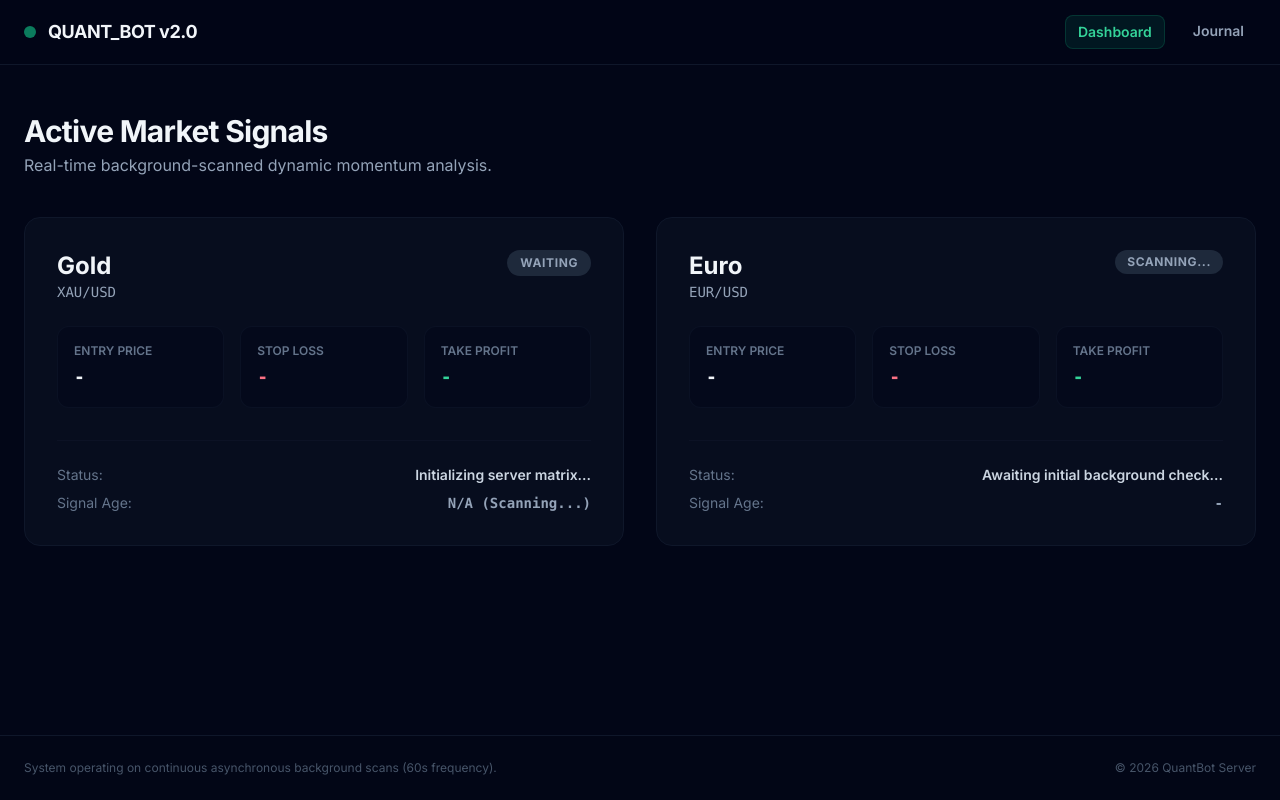
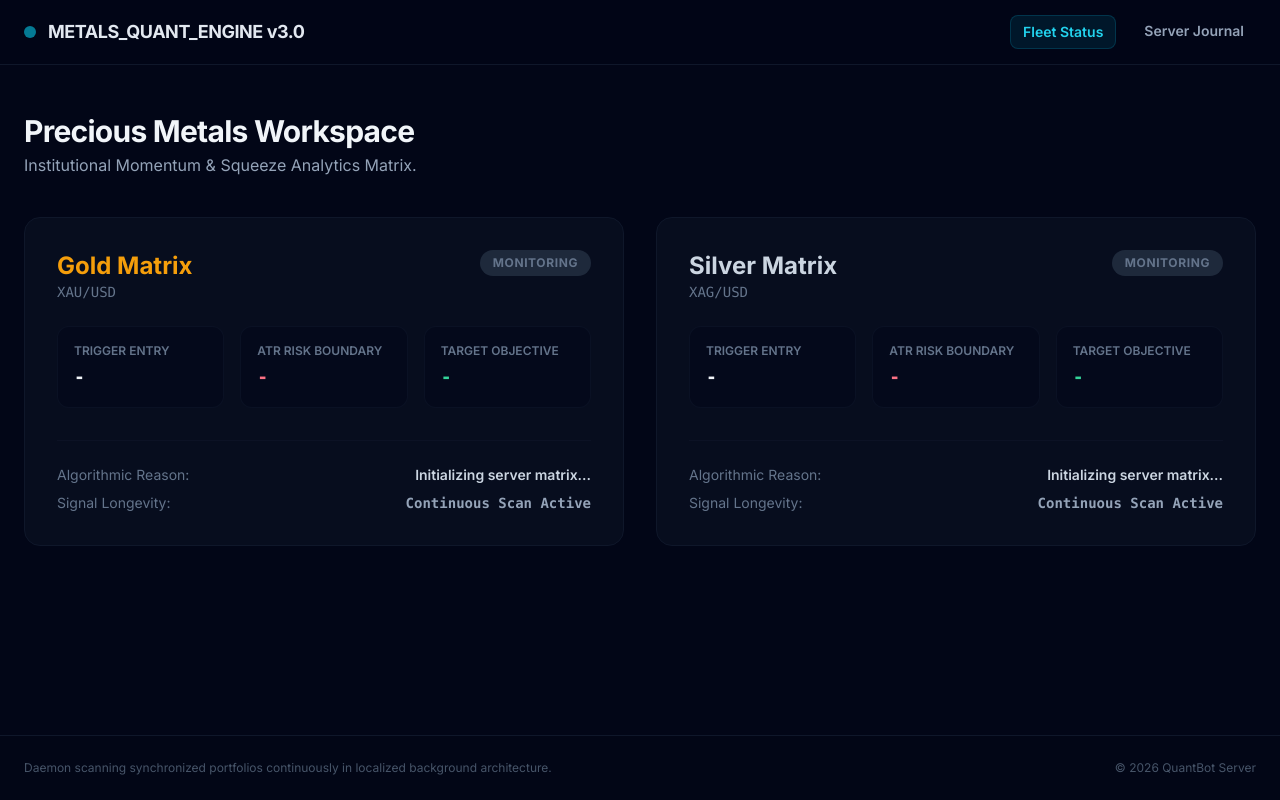
Before and after one commit to chatact135-wq/getmoney, a FastAPI app: page / in a window 1280 px wide. Run offline with FastAPI, Linux system fonts and the light colour scheme; some libraries are stand-ins or nearby versions.

Commit message:
Update index.html update silver

```diff
--- a/templates/index.html
+++ b/templates/index.html
@@ -3,110 +3,112 @@
 <head>
     <meta charset="UTF-8">
     <meta name="viewport" content="width=device-width, initial-scale=1.0">
-    <title>Intraday Trading Bot Dashboard</title>
+    <title>Precious Metals Algorithmic Fleet Dashboard</title>
     <script src="https://cdn.tailwindcss.com"></script>
     <style>
         @import url('https://fonts.googleapis.com/css2?family=Inter:wght@300;400;600;700&display=swap');
-        body {
-            font-family: 'Inter', sans-serif;
-        }
+        body { font-family: 'Inter', sans-serif; }
     </style>
 </head>
 <body class="bg-slate-950 text-slate-100 min-h-screen flex flex-col justify-between">
 
+    <!-- Header -->
     <header class="border-b border-slate-900 bg-slate-950/80 backdrop-blur-md sticky top-0 z-50">
         <div class="max-w-7xl mx-auto px-6 h-16 flex items-center justify-between">
             <div class="flex items-center gap-3">
-                <span class="w-3 h-3 rounded-full bg-emerald-500 animate-pulse"></span>
-                <h1 class="text-lg font-bold tracking-tight">QUANT_BOT v2.0</h1>
+                <span class="w-3 h-3 rounded-full bg-cyan-500 animate-pulse"></span>
+                <h1 class="text-lg font-bold tracking-tight text-slate-200">METALS_QUANT_ENGINE v3.0</h1>
             </div>
             <nav class="flex gap-4">
-                <a href="/" class="text-sm font-semibold text-emerald-400 bg-emerald-500/10 px-3 py-1.5 rounded-lg border border-emerald-500/20">Dashboard</a>
-                <a href="/journal" class="text-sm font-semibold text-slate-400 hover:text-white px-3 py-1.5 transition-colors">Journal</a>
+                <a href="/" class="text-sm font-semibold text-cyan-400 bg-cyan-500/10 px-3 py-1.5 rounded-lg border border-cyan-500/20">Fleet Status</a>
+                <a href="/journal" class="text-sm font-semibold text-slate-400 hover:text-white px-3 py-1.5 transition-colors">Server Journal</a>
             </nav>
         </div>
     </header>
 
+    <!-- Content Grid -->
     <main class="max-w-7xl mx-auto px-6 py-12 flex-grow w-full">
         <div class="mb-10">
-            <h2 class="text-3xl font-bold tracking-tight">Active Market Signals</h2>
-            <p class="text-slate-400 mt-1">Real-time background-scanned dynamic momentum analysis.</p>
+            <h2 class="text-3xl font-bold tracking-tight">Precious Metals Workspace</h2>
+            <p class="text-slate-400 mt-1">Institutional Momentum & Squeeze Analytics Matrix.</p>
         </div>
 
         <div class="grid grid-cols-1 md:grid-cols-2 gap-8">
 
+            <!-- GOLD (XAU/USD) Card -->
             <div id="card-XAU-USD" class="relative overflow-hidden rounded-2xl border border-slate-900 bg-slate-900/40 p-8 transition-all duration-300">
                 <div class="flex justify-between items-start mb-6">
                     <div>
-                        <h3 class="text-2xl font-bold">Gold</h3>
-                        <p class="text-sm text-slate-400 font-mono">XAU/USD</p>
+                        <h3 class="text-2xl font-bold text-amber-500">Gold Matrix</h3>
+                        <p class="text-sm text-slate-500 font-mono">XAU/USD</p>
                     </div>
                     <span id="badge-XAU-USD" class="text-xs font-bold uppercase tracking-wider px-3 py-1 rounded-full bg-slate-800 text-slate-400">
-                        Scanning...
+                        Analyzing...
                     </span>
                 </div>
 
                 <div class="grid grid-cols-3 gap-4 mb-8">
                     <div class="bg-slate-950/40 rounded-xl p-4 border border-slate-900/60">
-                        <p class="text-xs text-slate-500 font-semibold uppercase">Entry Price</p>
+                        <p class="text-xs text-slate-500 font-semibold uppercase">Trigger Entry</p>
                         <p id="entry-XAU-USD" class="text-lg font-mono font-bold mt-1">-</p>
                     </div>
                     <div class="bg-slate-950/40 rounded-xl p-4 border border-slate-900/60">
-                        <p class="text-xs text-slate-500 font-semibold uppercase text-rose-500">Stop Loss</p>
+                        <p class="text-xs text-slate-500 font-semibold uppercase text-rose-500">ATR Risk Boundary</p>
                         <p id="sl-XAU-USD" class="text-lg font-mono font-bold mt-1 text-rose-400">-</p>
                     </div>
                     <div class="bg-slate-950/40 rounded-xl p-4 border border-slate-900/60">
-                        <p class="text-xs text-slate-500 font-semibold uppercase text-emerald-500">Take Profit</p>
+                        <p class="text-xs text-slate-500 font-semibold uppercase text-emerald-500">Target Objective</p>
                         <p id="tp-XAU-USD" class="text-lg font-mono font-bold mt-1 text-emerald-400">-</p>
                     </div>
                 </div>
 
                 <div class="border-t border-slate-900/60 pt-6 flex flex-col gap-2">
                     <div class="flex justify-between text-sm">
-                        <span class="text-slate-500 font-medium">Status:</span>
-                        <span id="reason-XAU-USD" class="text-slate-300 font-semibold text-right">Awaiting initial background check...</span>
+                        <span class="text-slate-500 font-medium">Algorithmic Reason:</span>
+                        <span id="reason-XAU-USD" class="text-slate-300 font-semibold text-right">Awaiting data iteration...</span>
                     </div>
                     <div class="flex justify-between text-sm">
-                        <span class="text-slate-500 font-medium">Signal Age:</span>
+                        <span class="text-slate-500 font-medium">Signal Longevity:</span>
                         <span id="time-XAU-USD" class="text-slate-400 font-mono font-semibold">-</span>
                     </div>
                 </div>
             </div>
 
-            <div id="card-EUR-USD" class="relative overflow-hidden rounded-2xl border border-slate-900 bg-slate-900/40 p-8 transition-all duration-300">
+            <!-- SILVER (XAG/USD) Card -->
+            <div id="card-XAG-USD" class="relative overflow-hidden rounded-2xl border border-slate-900 bg-slate-900/40 p-8 transition-all duration-300">
                 <div class="flex justify-between items-start mb-6">
                     <div>
-                        <h3 class="text-2xl font-bold">Euro</h3>
-                        <p class="text-sm text-slate-400 font-mono">EUR/USD</p>
+                        <h3 class="text-2xl font-bold text-slate-300">Silver Matrix</h3>
+                        <p class="text-sm text-slate-500 font-mono">XAG/USD</p>
                     </div>
-                    <span id="badge-EUR-USD" class="text-xs font-bold uppercase tracking-wider px-3 py-1 rounded-full bg-slate-800 text-slate-400">
-                        Scanning...
+                    <span id="badge-XAG-USD" class="text-xs font-bold uppercase tracking-wider px-3 py-1 rounded-full bg-slate-800 text-slate-400">
+                        Analyzing...
                     </span>
                 </div>
 
                 <div class="grid grid-cols-3 gap-4 mb-8">
                     <div class="bg-slate-950/40 rounded-xl p-4 border border-slate-900/60">
-                        <p class="text-xs text-slate-500 font-semibold uppercase">Entry Price</p>
-                        <p id="entry-EUR-USD" class="text-lg font-mono font-bold mt-1">-</p>
+                        <p class="text-xs text-slate-500 font-semibold uppercase">Trigger Entry</p>
+                        <p id="entry-XAG-USD" class="text-lg font-mono font-bold mt-1">-</p>
                     </div>
                     <div class="bg-slate-950/40 rounded-xl p-4 border border-slate-900/60">
-                        <p class="text-xs text-slate-500 font-semibold uppercase text-rose-500">Stop Loss</p>
-                        <p id="sl-EUR-USD" class="text-lg font-mono font-bold mt-1 text-rose-400">-</p>
+                        <p class="text-xs text-slate-500 font-semibold uppercase text-rose-500">ATR Risk Boundary</p>
+                        <p id="sl-XAG-USD" class="text-lg font-mono font-bold mt-1 text-rose-400">-</p>
                     </div>
                     <div class="bg-slate-950/40 rounded-xl p-4 border border-slate-900/60">
-                        <p class="text-xs text-slate-500 font-semibold uppercase text-emerald-500">Take Profit</p>
-                        <p id="tp-EUR-USD" class="text-lg font-mono font-bold mt-1 text-emerald-400">-</p>
+                        <p class="text-xs text-slate-500 font-semibold uppercase text-emerald-500">Target Objective</p>
+                        <p id="tp-XAG-USD" class="text-lg font-mono font-bold mt-1 text-emerald-400">-</p>
                     </div>
                 </div>
 
                 <div class="border-t border-slate-900/60 pt-6 flex flex-col gap-2">
                     <div class="flex justify-between text-sm">
-                        <span class="text-slate-500 font-medium">Status:</span>
-                        <span id="reason-EUR-USD" class="text-slate-300 font-semibold text-right">Awaiting initial background check...</span>
+                        <span class="text-slate-500 font-medium">Algorithmic Reason:</span>
+                        <span id="reason-XAG-USD" class="text-slate-300 font-semibold text-right">Awaiting data iteration...</span>
                     </div>
                     <div class="flex justify-between text-sm">
-                        <span class="text-slate-500 font-medium">Signal Age:</span>
-                        <span id="time-EUR-USD" class="text-slate-400 font-mono font-semibold">-</span>
+                        <span class="text-slate-500 font-medium">Signal Longevity:</span>
+                        <span id="time-XAG-USD" class="text-slate-400 font-mono font-semibold">-</span>
                     </div>
                 </div>
             </div>
@@ -114,20 +116,20 @@
         </div>
     </main>
 
+    <!-- Footer -->
     <footer class="border-t border-slate-900 py-6 bg-slate-950/20">
         <div class="max-w-7xl mx-auto px-6 flex justify-between items-center text-xs text-slate-600">
-            <p>System operating on continuous asynchronous background scans (60s frequency).</p>
+            <p>Daemon scanning synchronized portfolios continuously in localized background architecture.</p>
             <p>&copy; 2026 QuantBot Server</p>
         </div>
     </footer>
 
+    <!-- STATE MANAGEMENT SCRIPT -->
     <script>
-        // Dictionary to locally hold dynamic state data
         let signalState = {};
 
         function updateUI() {
             for (const [pair, signal] of Object.entries(signalState)) {
-                // Formatting pair key for HTML selectors (slashes to hyphens)
                 const safeKey = pair.replace("/", "-");
 
                 const card = document.getElementById(`card-${safeKey}`);
@@ -140,34 +142,31 @@
 
                 if (!card) continue;
 
-                // 1. Update text values
                 entry.innerText = signal.entry;
                 sl.innerText = signal.sl;
                 tp.innerText = signal.tp;
                 reason.innerText = signal.reason;
 
-                // 2. Format Badge and Card highlight based on Action state
                 if (signal.action === "BUY") {
                     badge.className = "text-xs font-bold uppercase tracking-wider px-3 py-1 rounded-full bg-emerald-500/10 text-emerald-400 border border-emerald-500/20 animate-pulse";
-                    badge.innerText = "BUY";
-                    card.className = "relative overflow-hidden rounded-2xl border border-emerald-500/25 bg-slate-900/40 p-8 shadow-[0_0_20px_rgba(16,185,129,0.05)] transition-all duration-300";
+                    badge.innerText = "BUY ENTRY";
+                    card.className = "relative overflow-hidden rounded-2xl border border-emerald-500/25 bg-slate-900/40 p-8 shadow-[0_0_25px_rgba(16,185,129,0.04)] transition-all duration-300";
                 } else if (signal.action === "SELL") {
                     badge.className = "text-xs font-bold uppercase tracking-wider px-3 py-1 rounded-full bg-rose-500/10 text-rose-400 border border-rose-500/20 animate-pulse";
-                    badge.innerText = "SELL";
-                    card.className = "relative overflow-hidden rounded-2xl border border-rose-500/25 bg-slate-900/40 p-8 shadow-[0_0_20px_rgba(239,68,68,0.05)] transition-all duration-300";
+                    badge.innerText = "SELL DISTRIBUTION";
+                    card.className = "relative overflow-hidden rounded-2xl border border-rose-500/25 bg-slate-900/40 p-8 shadow-[0_0_25px_rgba(239,68,68,0.04)] transition-all duration-300";
                 } else {
-                    badge.className = "text-xs font-bold uppercase tracking-wider px-3 py-1 rounded-full bg-slate-800 text-slate-400 border border-transparent";
-                    badge.innerText = "WAITING";
+                    badge.className = "text-xs font-bold uppercase tracking-wider px-3 py-1 rounded-full bg-slate-800 text-slate-500 border border-transparent";
+                    badge.innerText = "MONITORING";
                     card.className = "relative overflow-hidden rounded-2xl border border-slate-900 bg-slate-900/40 p-8 transition-all duration-300";
                 }
 
-                // 3. Compute elapsed time locally relative to the background Unix timestamp
                 if (signal.action !== "WAIT" && signal.timestamp > 0) {
-                    const now = Math.floor(Date.now() / 1000); // Current system time in Unix seconds
+                    const now = Math.floor(Date.now() / 1000);
                     const diffSeconds = now - signal.timestamp;
 
                     if (diffSeconds < 0) {
-                        timeEl.innerText = "Just now";
+                        timeEl.innerText = "Just initialized";
                     } else if (diffSeconds < 60) {
                         timeEl.innerText = `${diffSeconds}s ago`;
                     } else {
@@ -175,12 +174,11 @@
                         timeEl.innerText = `${diffMinutes}m ago`;
                     }
                 } else {
-                    timeEl.innerText = "N/A (Scanning...)";
+                    timeEl.innerText = "Continuous Scan Active";
                 }
             }
         }
 
-        // Pull dynamic cached signals from backend background process
         function fetchSignals() {
             fetch('/api/signals')
                 .then(response => response.json())
@@ -188,16 +186,11 @@
                     signalState = data;
                     updateUI();
                 })
-                .catch(error => console.error("Error fetching signal data:", error));
+                .catch(error => console.error("Operational Error Synchronizing States:", error));
         }
 
-        // Fetch updates immediately on page load
         fetchSignals();
-
-        // Check backend cache every 15 seconds to keep the dashboard refreshed
         setInterval(fetchSignals, 15000);
-
-        // Run UI recalculations locally every 1 second to make the "s ago" timer count down smoothly
         setInterval(updateUI, 1000);
     </script>
 </body>
```
